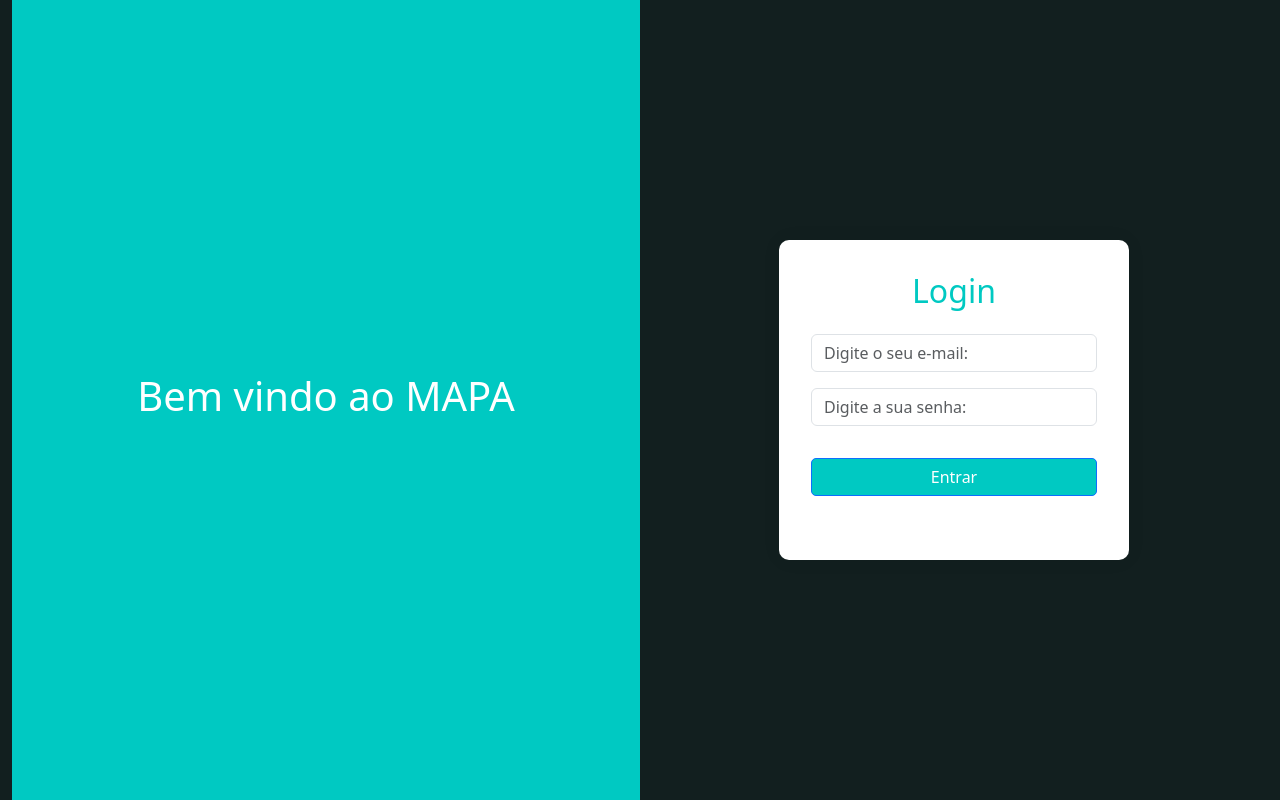
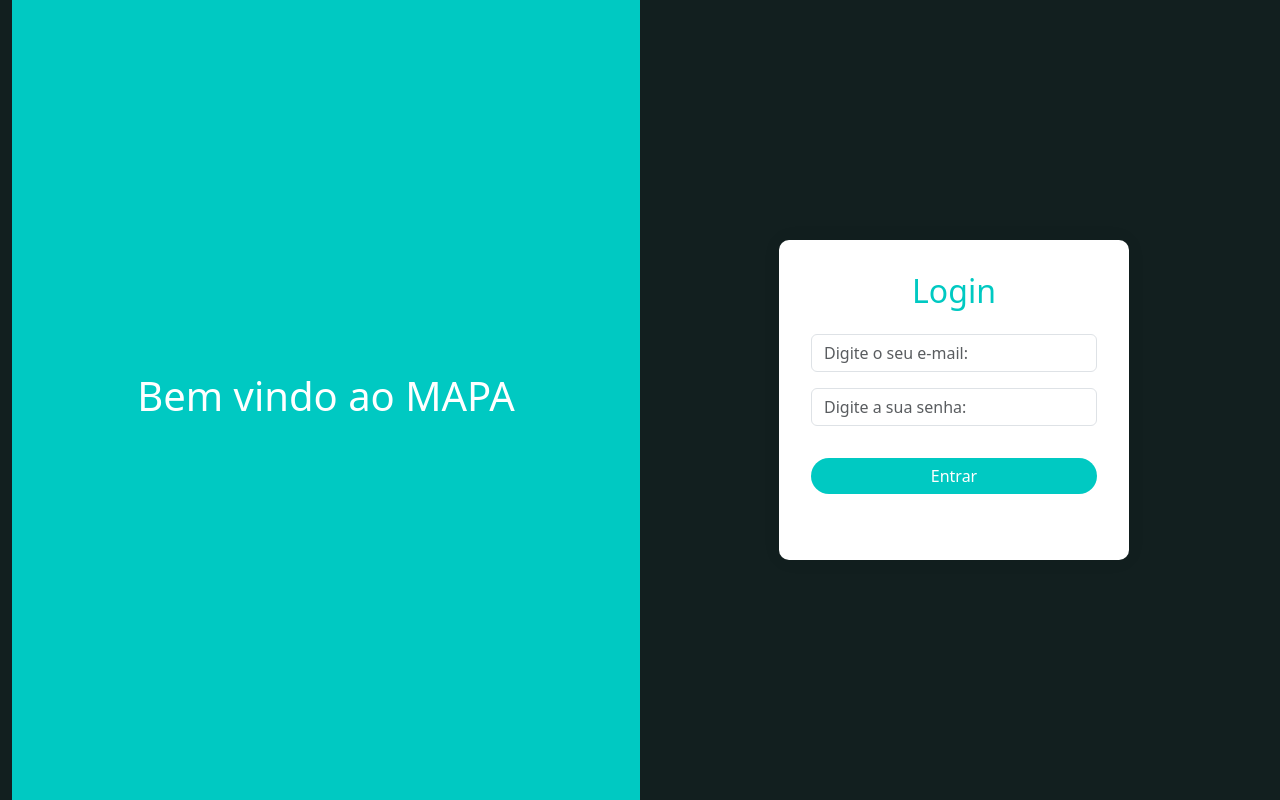
Before and after one commit to analicedantas/MAPA, a PHP site: page / in a window 1280 px wide. Run offline with PHP 8.4, Linux system fonts and the light colour scheme.

Commit message:
Update index.php

```diff
--- a/index.php
+++ b/index.php
@@ -74,8 +74,9 @@ if (isset($_POST['email'])) {
         .btn.btn-primary.w-100 {
             background-color: rgba(0, 201, 194, 1);
             margin-top: 2vh;
-            width: 50px;
-            border-radius: 5px;
+            width: 20px;
+            border-radius: 3vh;
+            border: none;
 }
     </style>
 </head>
```
